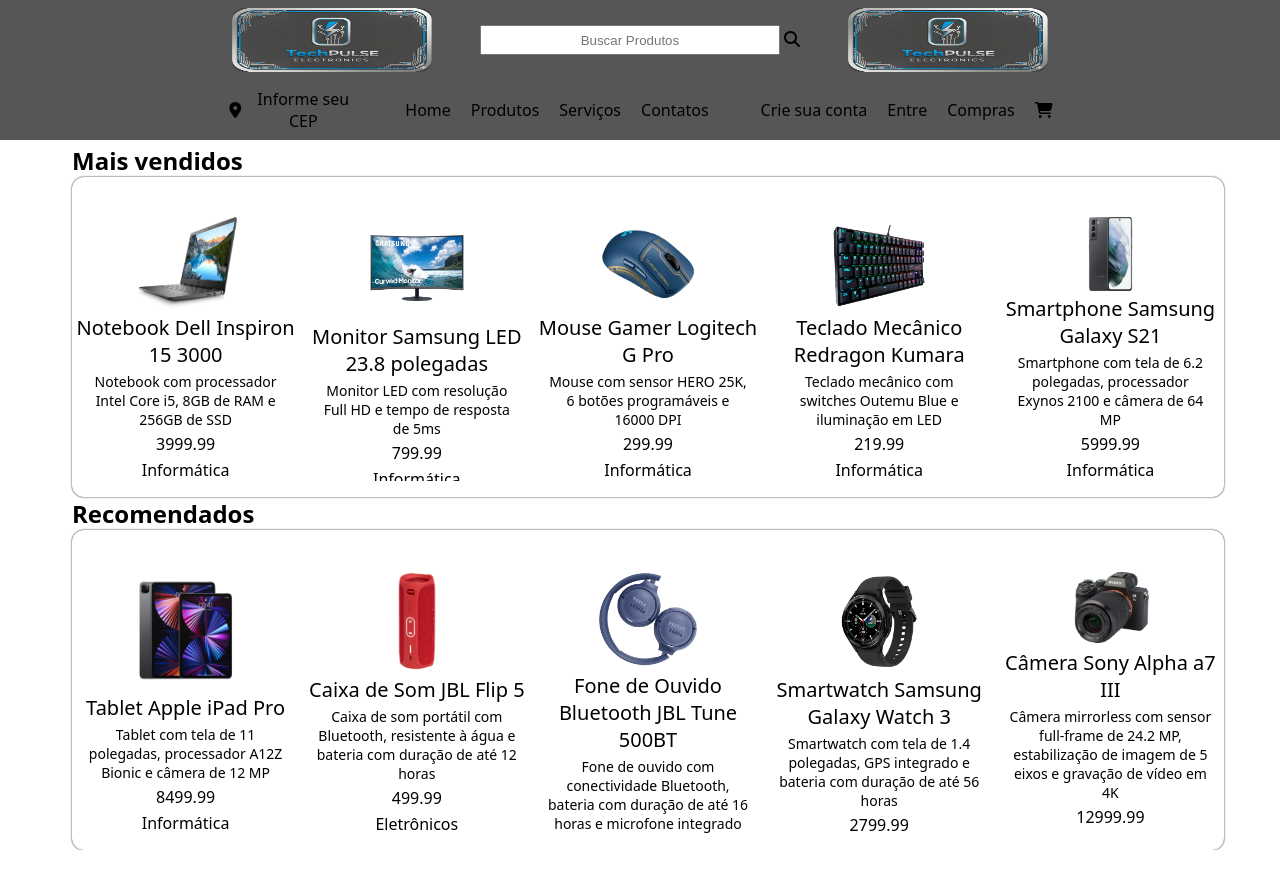
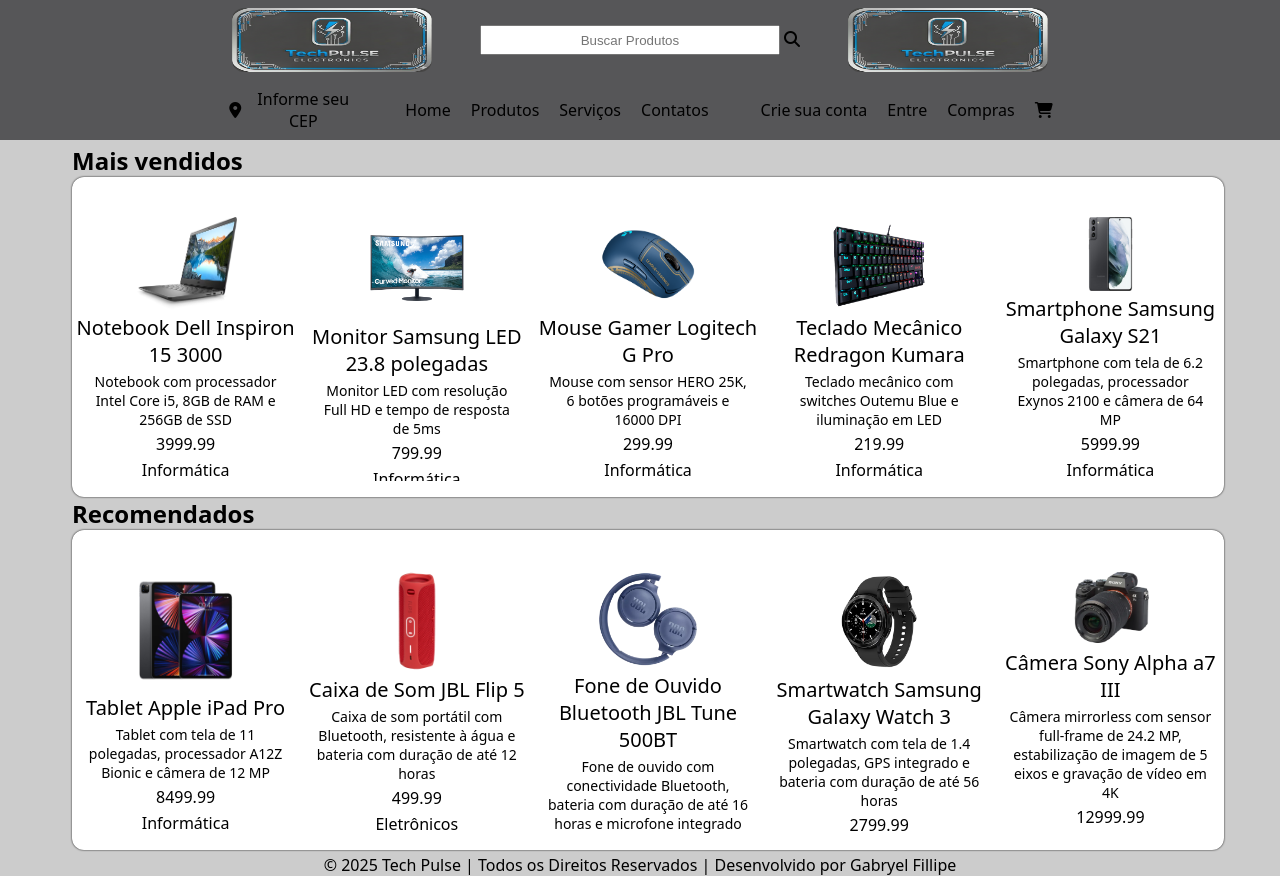
Before and after one commit to GabryelFillipe/PEND-Produtos, a plain HTML site: page index.html in a window 1280 px wide. Before the commit the page ends 850 px from the top, so only its background shows below. Drawn offline with nearby package versions, Linux system fonts and the light colour scheme.

Commit message:
Criando o footer e atualizando o README

```diff
--- a/index.html
+++ b/index.html
@@ -65,10 +65,12 @@
                     <h2>Recomendados</h2>
                     <div class="produtos" id="produto2"></div>
                </div>
-
-
-
             </section>
         </main>
+        <footer>
+            <p class="creditos">
+                © 2025 Tech Pulse | Todos os Direitos Reservados | Desenvolvido por <a href="https://www.linkedin.com/in/gabryel-fillipe/">Gabryel Fillipe</a>
+            </p>
+        </footer>
     </body>
 </html>
--- a/style.css
+++ b/style.css
@@ -10,6 +10,7 @@ body{
     flex-direction: column;
     gap: 4px;
     align-items: center;
+    background-color: #ccc;
     font-family:system-ui, -apple-system, BlinkMacSystemFont, 'Segoe UI', Roboto, Oxygen, Ubuntu, Cantarell, 'Open Sans', 'Helvetica Neue', sans-serif
 }
 header{
@@ -169,3 +170,14 @@ h2{
     font-size: 16px;
     font-weight: 500;
 }
+footer{
+    width: 100vw;
+    /* background-color: #565658; */
+    text-align: center;
+
+}
+footer a{
+    color: #000;
+    font-weight: 500;
+    text-decoration: none;
+}
```
Also changed, not shown: img/produtos.png (added), 1 other file.
